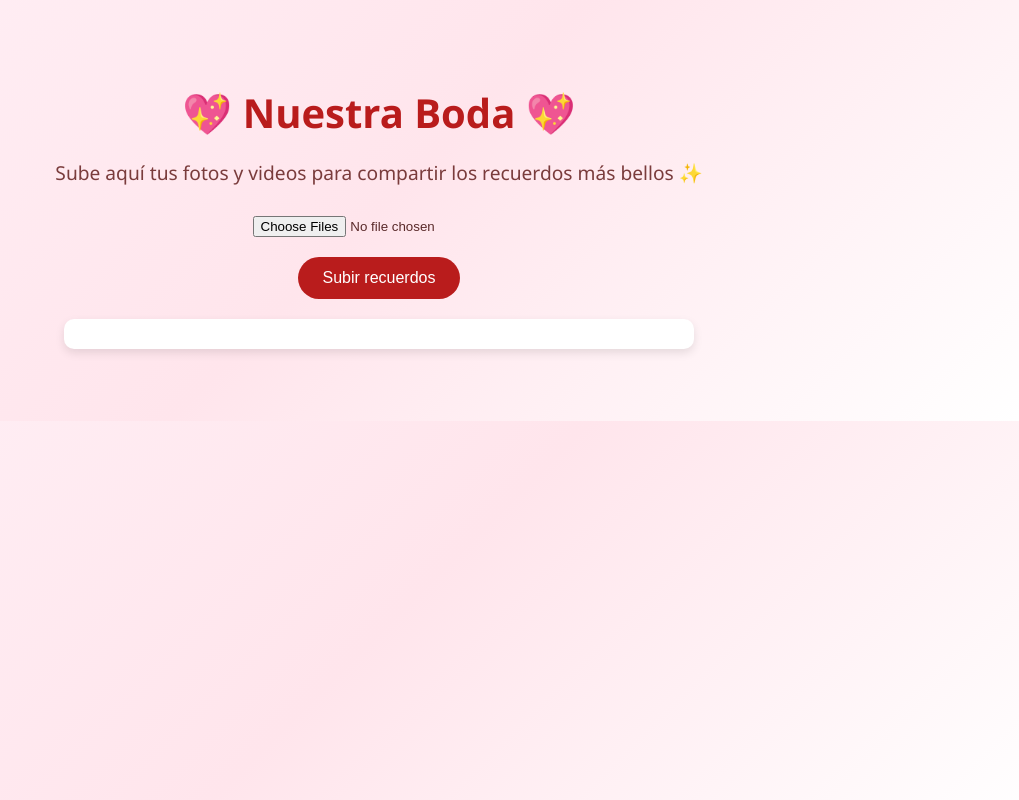
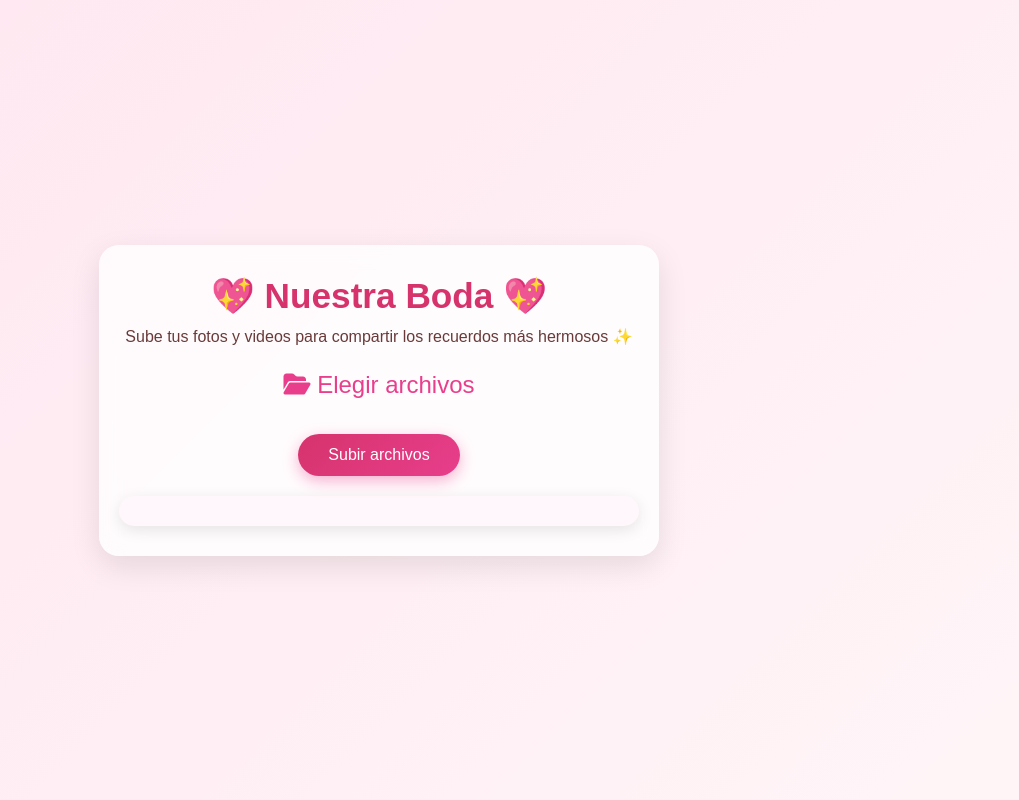
Before and after one commit to Giaosw/Agora, a plain HTML site: page index.html in a window 1280 px wide. Shown: the whole page, without its empty margins (261-1280 px from the left). Drawn offline with Linux system fonts and the light colour scheme.

Commit message:
New Version
Beta 1.0

```diff
--- a/index.html
+++ b/index.html
@@ -4,21 +4,38 @@
   <meta charset="UTF-8">
   <title>Boda 💍 - Sube tus Fotos</title>
   <link rel="stylesheet" href="pau.css">
+  <link rel="stylesheet" href="https://cdnjs.cloudflare.com/ajax/libs/font-awesome/6.5.0/css/all.min.css">
 </head>
 <body>
   <div class="container">
+    <div class="card">
       <h1>💖 Nuestra Boda 💖</h1>
-    <p>Sube aquí tus fotos y videos para compartir los recuerdos más bellos ✨</p>
+      <p>Sube tus fotos y videos para compartir los recuerdos más hermosos ✨</p>
 
+      <!-- Input oculto -->
       <input type="file" id="fileInput" accept="image/*,video/*" multiple>
-    <button id="uploadBtn" onclick="uploadFiles()">Subir recuerdos</button>
 
-    <!-- Loader en forma de corazón -->
+      <!-- Icono solo para seleccionar archivos -->
+      <div id="selectIcon" title="Seleccionar archivos">
+        <i class="fas fa-folder-open"></i> Elegir archivos
+      </div>
+
+      <!-- Mensaje de archivos seleccionados -->
+      <div id="fileCount" class="file-count"></div>
+
+      <!-- Botón de subir archivos -->
+      <div class="button-container">
+        <button id="uploadBtn">Subir archivos</button>
+      </div>
+
+      <!-- Loader moderno -->
       <div id="loader">
         <div class="heart"></div>
+        <p>Cargando...</p>
       </div>
 
       <pre id="response"></pre>
+    </div>
   </div>
 
   <script src="pau.js"></script>
--- a/pau.css
+++ b/pau.css
@@ -1,100 +1,165 @@
-body {
-  font-family: 'Segoe UI', Tahoma, Geneva, Verdana, sans-serif;
-  background: linear-gradient(135deg, #fff0f6, #ffe5ec, #fff);
-  color: #5a2a2a;
-  text-align: center;
-  padding: 50px;
+/* Reset básico */
+* {
+  margin: 0;
+  padding: 0;
+  box-sizing: border-box;
 }
 
+body {
+  font-family: 'Poppins', sans-serif;
+  background: linear-gradient(135deg, #ffe6f0, #fff5f7);
+  display: flex;
+  justify-content: center;
+  align-items: center;
+  min-height: 100vh;
+  color: #4a2c2c;
+}
+
+/* Contenedor principal */
+.container {
+  width: 100%;
+  max-width: 600px;
+  padding: 20px;
+}
+
+/* Card */
+.card {
+  background: #ffffffcc;
+  backdrop-filter: blur(10px);
+  border-radius: 20px;
+  padding: 30px 20px;
+  box-shadow: 0 10px 30px rgba(0,0,0,0.1);
+  text-align: center;
+  transition: transform 0.3s ease;
+}
+
+.card:hover {
+  transform: translateY(-5px);
+}
+
+/* Títulos y párrafos */
 h1 {
-  font-size: 2.5rem;
-  color: #b91c1c;
+  font-size: 2.2rem;
+  color: #d6336c;
   margin-bottom: 10px;
 }
 
 p {
-  font-size: 1.2rem;
-  margin-bottom: 30px;
-  color: #7a3c3c;
+  font-size: 1rem;
+  margin-bottom: 25px;
+  color: #6a3a3a;
 }
 
+/* Input oculto */
 input[type="file"] {
-  margin: 20px auto;
-  display: block;
+  display: none;
 }
 
+/* Icono para seleccionar */
+#selectIcon {
+  font-size: 1.5rem;
+  color: #e83e8c;
+  cursor: pointer;
+  display: inline-block;
+  margin-bottom: 15px;
+  transition: transform 0.3s ease, color 0.3s ease;
+}
+
+#selectIcon:hover {
+  transform: scale(1.1);
+  color: #d6336c;
+}
+
+/* Contador de archivos */
+.file-count {
+  margin-bottom: 20px;
+  font-size: 1rem;
+  color: #d6336c;
+  font-weight: 500;
+  transition: all 0.3s ease;
+}
+
+/* Contenedor del botón */
+.button-container {
+  margin-bottom: 20px; /* Separación del loader */
+}
+
+/* Botón de subir */
 button {
-  background: #b91c1c;
+  background: linear-gradient(135deg, #d6336c, #e83e8c);
   color: white;
   font-size: 1rem;
-  padding: 12px 25px;
+  padding: 12px 30px;
   border: none;
-  border-radius: 25px;
+  border-radius: 30px;
   cursor: pointer;
-  transition: transform 0.3s ease, background 0.3s ease;
+  transition: all 0.3s ease;
+  box-shadow: 0 5px 15px rgba(232, 62, 140, 0.4);
 }
 
 button:hover {
-  background: #e11d48;
   transform: scale(1.05);
+  box-shadow: 0 8px 20px rgba(232, 62, 140, 0.6);
 }
 
 button:disabled {
-  background: #aaa;
+  background: #ccc;
   cursor: not-allowed;
+  box-shadow: none;
 }
 
+/* Loader */
 #loader {
   display: none;
   margin: 20px auto;
+  text-align: center;
 }
 
 .heart {
-  width: 50px;
-  height: 50px;
-  background: #e11d48;
+  width: 60px;
+  height: 60px;
+  background: #e83e8c;
   position: relative;
   transform: rotate(-45deg);
   animation: heartbeat 1s infinite;
-  margin: 20px auto;
+  margin: 0 auto 10px;
 }
 
 .heart::before,
 .heart::after {
   content: "";
-  width: 50px;
-  height: 50px;
-  background: #e11d48;
+  width: 60px;
+  height: 60px;
+  background: #e83e8c;
   border-radius: 50%;
   position: absolute;
 }
 
 .heart::before {
-  top: -25px;
+  top: -30px;
   left: 0;
 }
 
 .heart::after {
-  left: 25px;
+  left: 30px;
   top: 0;
 }
 
 @keyframes heartbeat {
   0%, 100% { transform: scale(1) rotate(-45deg); }
-  50% { transform: scale(1.2) rotate(-45deg); }
+  50% { transform: scale(1.3) rotate(-45deg); }
 }
 
+/* Response box */
 pre {
-  background: #fff;
+  background: #fff7fb;
   padding: 15px;
-  border-radius: 10px;
+  border-radius: 15px;
   margin-top: 20px;
-  max-width: 600px;
-  margin-left: auto;
-  margin-right: auto;
-  color: #333;
+  max-width: 100%;
+  color: #4a2c2c;
   font-size: 0.9rem;
   text-align: left;
   overflow-x: auto;
-  box-shadow: 0 4px 10px rgba(0,0,0,0.1);
+  box-shadow: 0 4px 15px rgba(0,0,0,0.1);
 }
--- a/pau.js
+++ b/pau.js
@@ -1,27 +1,48 @@
+// Abrir selector al click en icono de carpeta
+document.getElementById("selectIcon").addEventListener("click", () => {
+  document.getElementById("fileInput").click();
+});
+
+// Mostrar cantidad de archivos seleccionados
+document.getElementById("fileInput").addEventListener("change", () => {
+  const files = document.getElementById("fileInput").files;
+  const countDiv = document.getElementById("fileCount");
+
+  if (files.length === 0) {
+    countDiv.textContent = "";
+  } else if (files.length === 1) {
+    countDiv.textContent = `1 archivo seleccionado`;
+  } else {
+    countDiv.textContent = `${files.length} archivos seleccionados`;
+  }
+});
+
+// Subir archivos al click en botón
+document.getElementById("uploadBtn").addEventListener("click", () => {
+  if (document.getElementById("fileInput").files.length) {
+    uploadFiles();
+  } else {
+    alert("Primero selecciona archivos para subir");
+  }
+});
+
+// Función original de subida
 async function uploadFiles() {
   const fileInput = document.getElementById("fileInput");
-  const uploadBtn = document.getElementById("uploadBtn");
   const loader = document.getElementById("loader");
   const responseBox = document.getElementById("response");
 
-  if (!fileInput.files.length) {
-    alert("Selecciona al menos un archivo (imagen o video)");
-    return;
-  }
-
-  // Validar peso total (50MB)
   const totalSize = Array.from(fileInput.files).reduce((acc, f) => acc + f.size, 0);
   if (totalSize > 50 * 1024 * 1024) {
     alert("El total de los archivos no puede superar 50 MB");
     return;
   }
 
-  // Mostrar loader
   loader.style.display = "block";
-  uploadBtn.disabled = true;
+  document.getElementById("uploadBtn").disabled = true;
   responseBox.textContent = "Subiendo tus recuerdos... 💕";
 
-  const url = "https://script.google.com/macros/s/AKfycbymBNGv1i_YQCsRtrz0VjqOHxe3odn-NAmkhvPQ7lol0KViYens-HysbAkLkBa1JNEm/exec"; // Cambia por tu Apps Script desplegado
+  const url = "https://script.google.com/macros/s/AKfycbymBNGv1i_YQCsRtrz0VjqOHxe3odn-NAmkhvPQ7lol0KViYens-HysbAkLkBa1JNEm/exec";
   let results = [];
 
   for (const file of fileInput.files) {
@@ -44,9 +65,8 @@ async function uploadFiles() {
     }
   }
 
-  // Restaurar UI
   loader.style.display = "none";
-  uploadBtn.disabled = false;
+  document.getElementById("uploadBtn").disabled = false;
   responseBox.textContent = JSON.stringify(results, null, 2);
 }
 
```
Also changed, not shown: landing.html (+50 -20 lines). Lines whose indentation alone changed are shown as unchanged.
